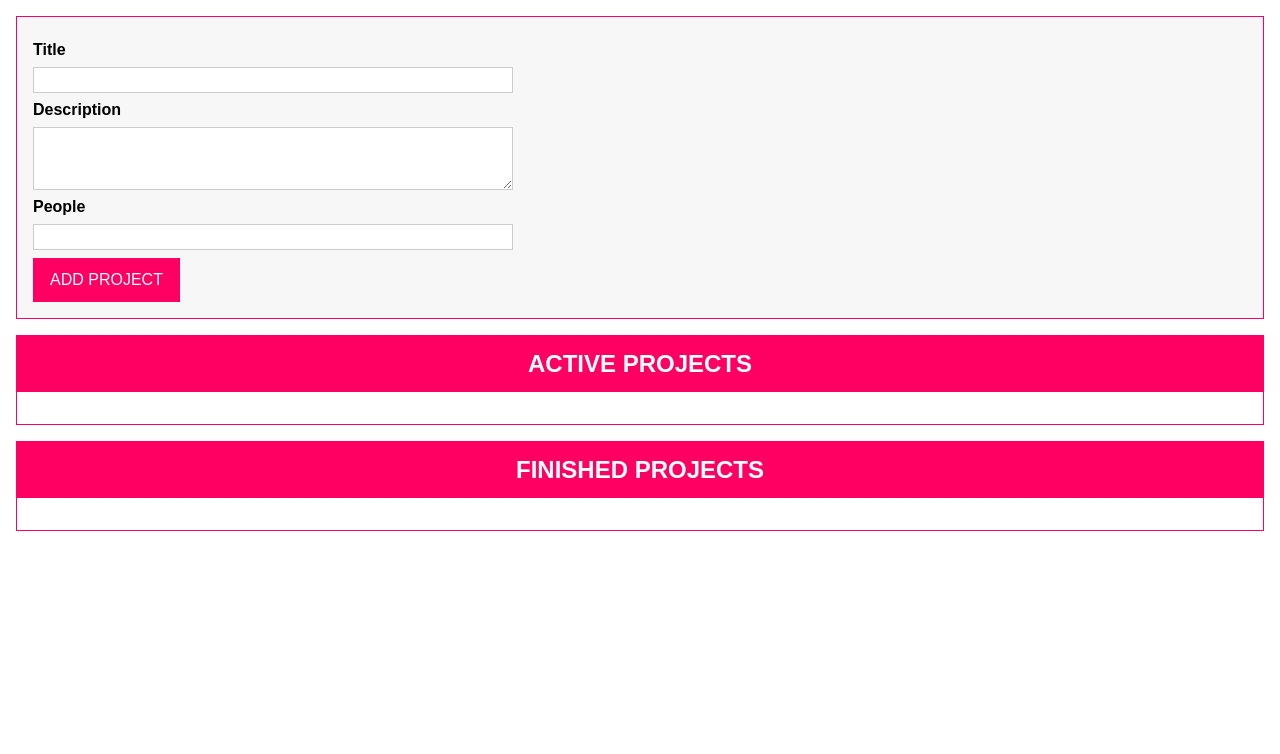
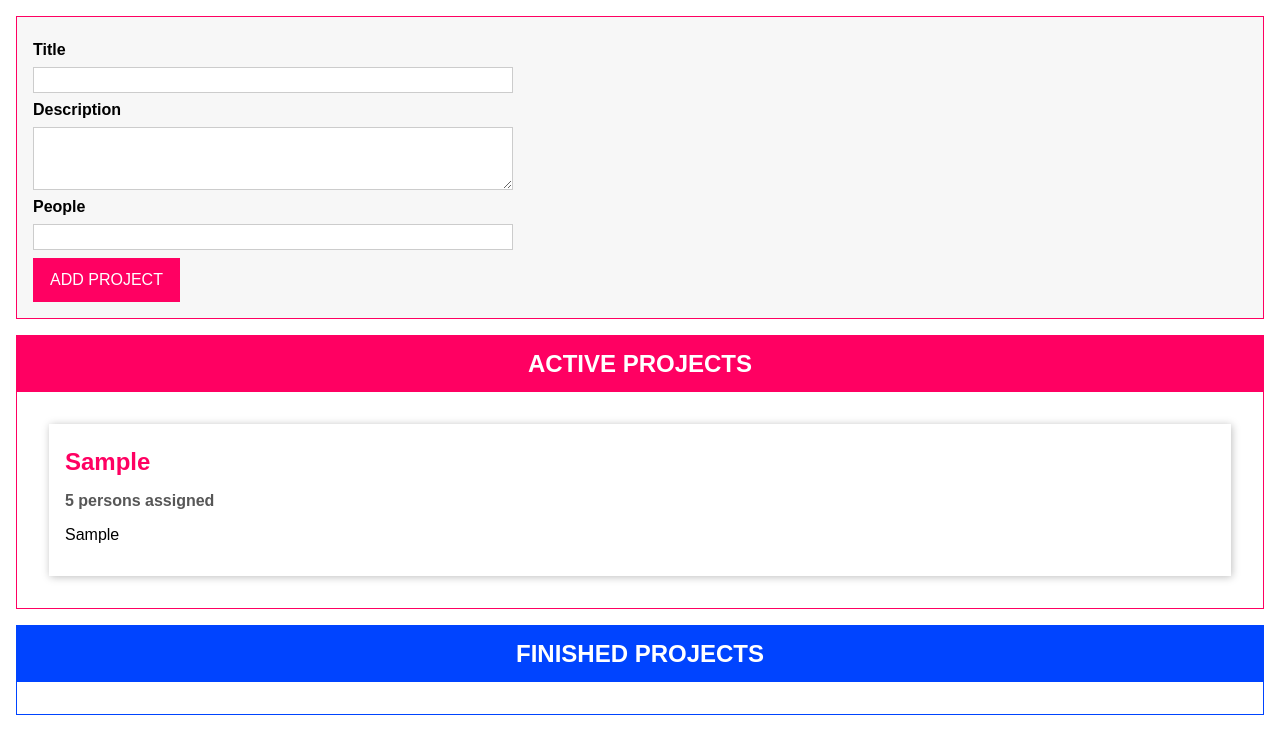
Before and after one commit to bary24/Drop-Drag, a website with bundled scripts: page index.html in a window 1280 px wide. Both pictures are taken after typing "Sample", "Sample", "5" into the empty fields and a click on the button "ADD PROJECT". Built offline with nearby package versions, Linux system fonts and the light colour scheme.

Commit message:
Adding drop and drag feature

```diff
--- a/app.css
+++ b/app.css
@@ -91,6 +91,7 @@ button:active {
 	box-shadow: 1px 1px 8px rgba(0, 0, 0, 0.26);
 	padding: 1rem;
 	margin: 1rem;
+	background: white;
 }
 
 .projects li h2 {
--- a/index.html
+++ b/index.html
@@ -27,7 +27,11 @@
 			</form>
 		</template>
 		<template id="single-project">
-      <li></li>
+			<li draggable="true">
+				<h2></h2>
+				<h3></h3>
+				<p></p>
+			</li>
 		</template>
 		<template id="project-list">
 			<section class="projects">
--- a/src/app.ts
+++ b/src/app.ts
@@ -1,4 +1,4 @@
-//an interface for the validatble input//
+//An interface for the validatble input//
 interface Validatable {
 	value: string | number;
 	required?: boolean;
@@ -6,6 +6,17 @@ interface Validatable {
 	minLength?: number;
 	max?: number;
 	min?: number;
+}
+
+interface Draggable {
+	dragStartHandler: (event: DragEvent) => void;
+	dragEndHandler: (event: DragEvent) => void;
+}
+
+interface DragTarget {
+	dragOverHandler: (event: DragEvent) => void;
+	dropHandler: (event: DragEvent) => void;
+	dragLeaveHandler: (event: DragEvent) => void;
 }
 
 //Validate function
@@ -48,9 +59,45 @@ enum ProjectStatus {
 	Active,
 	Finished,
 }
+
 //Custom type fpr listeners//
-type Listener = (projects: Project[]) => void;
-/////////////////////////////////////////////    Classes //////////////////////////////////////
+
+type Listener<T> = (projects: T[]) => void;
+
+////////////////////////////////    Classes Section ////////////////////////////////
+
+//Component base class//
+
+abstract class Component<T extends HTMLElement, U extends HTMLElement> {
+	templateElement: HTMLTemplateElement;
+	hostElement: T;
+	element: U;
+
+	constructor(
+		templateId: string,
+		hostElementId: string,
+		insertAtStart: boolean,
+		newElementId?: string
+	) {
+		this.templateElement = document.getElementById(templateId)! as HTMLTemplateElement;
+		this.hostElement = document.getElementById(hostElementId)! as T;
+
+		const importedNode = document.importNode(this.templateElement.content, true);
+		this.element = importedNode.firstElementChild! as U;
+		if (newElementId) {
+			this.element.id = newElementId;
+		}
+		this.attach(insertAtStart);
+	}
+	private attach(insertAtBeginning: boolean) {
+		this.hostElement.insertAdjacentElement(
+			insertAtBeginning ? "afterbegin" : "beforeend",
+			this.element
+		);
+	}
+	abstract config(): void;
+	abstract renderContent(): void;
+}
 
 //Project Class
 
@@ -63,16 +110,23 @@ class Project {
 		public projectStatus: ProjectStatus
 	) {}
 }
+
+//Project state base class //
+class State<T> {
+	protected listeners: Listener<T>[] = [];
+	addListener(listenerFn: Listener<T>) {
+		this.listeners.push(listenerFn);
+	}
+}
+
 //Project state class
 
-class ProjectState {
+class ProjectState extends State<Project> {
 	private static instance: ProjectState;
 	private projects: Project[] = [];
-  private listeners: Listener[] = [];
 
-  private constructor() {}
-  addListener(listenerFn: Listener) {
-    this.listeners.push(listenerFn);
+	private constructor() {
+		super();
 	}
 
 	static getInstance() {
@@ -90,7 +144,19 @@ class ProjectState {
 			numOfPeople,
 			ProjectStatus.Active
 		);
+		console.log(newProject);
+
 		this.projects.push(newProject);
+		this.updateListeners();
+	}
+	moveProject(projectId: string, newStatus: ProjectStatus) {
+		const project = this.projects.find((prj) => prj.id === projectId);
+		if (project && project.projectStatus !== newStatus) {
+			project.projectStatus = newStatus;
+		}
+		this.updateListeners();
+	}
+	private updateListeners() {
 		for (const listener of this.listeners) {
 			listener(this.projects.slice());
 		}
@@ -100,28 +166,22 @@ class ProjectState {
 const projectState = ProjectState.getInstance();
 
 //Project input class
-class ProjectInput {
-  templateElement: HTMLTemplateElement;
-  hostElement: HTMLDivElement;
-  element: HTMLFormElement;
+class ProjectInput extends Component<HTMLDivElement, HTMLFormElement> {
 	titleInputElement: HTMLInputElement;
 	descriptionInputElement: HTMLInputElement;
 	peopleInputElement: HTMLInputElement;
 	constructor() {
-    this.templateElement = document.getElementById("project-input")! as HTMLTemplateElement;
-    this.hostElement = document.getElementById("app")! as HTMLDivElement;
-    const importedNode = document.importNode(this.templateElement.content, true);
-    this.element = importedNode.firstElementChild! as HTMLFormElement;
-    this.element.id = "user-input";
+		super("project-input", "app", true, "user-input");
 		this.titleInputElement = this.element.querySelector("#title")! as HTMLInputElement;
-    this.descriptionInputElement = this.element.querySelector("#description")! as HTMLInputElement;
-    this.peopleInputElement = this.element.querySelector("#people")! as HTMLInputElement;
+		this.descriptionInputElement = this.element.querySelector(
+			"#description"
+		)! as HTMLInputElement;
+		this.peopleInputElement = this.element.querySelector(
+			"#people"
+		)! as HTMLInputElement;
 		this.config();
-    this.attach();
 	}
-  private attach() {
-    this.hostElement.insertAdjacentElement("afterbegin", this.element);
-  }
+
 	@Autobind
 	private submitHandler(event: Event) {
 		event.preventDefault();
@@ -134,9 +194,11 @@ class ProjectInput {
 
 		this.clearInput();
 	}
-  private config() {
+	public config() {
 		this.element.addEventListener("submit", this.submitHandler);
 	}
+
+	public renderContent() {}
 	private gatherUserinput(): [string, string, number] | void {
 		const title = this.titleInputElement.value;
 		const description = this.descriptionInputElement.value;
@@ -154,9 +216,13 @@ class ProjectInput {
 		const finalPeople: Validatable = {
 			value: +people,
 			max: 15,
-      min: 5,
+			min: 0,
 		};
-    if (!validate(finalTitle) || !validate(finalDescription) || !validate(finalPeople)) {
+		if (
+			!validate(finalTitle) ||
+			!validate(finalDescription) ||
+			!validate(finalPeople)
+		) {
 			alert("Invalid input value");
 			return;
 		} else {
@@ -165,6 +231,7 @@ class ProjectInput {
 			return [title, description, +people];
 		}
 	}
+
 	private clearInput() {
 		this.titleInputElement.value = "";
 		this.descriptionInputElement.value = "";
@@ -173,21 +240,55 @@ class ProjectInput {
 }
 
 ///Project List Class////
-class ProjectList {
-  templateElement: HTMLTemplateElement;
-  hostElement: HTMLDivElement;
-  element: HTMLElement;
+class ProjectList
+	extends Component<HTMLDivElement, HTMLUListElement>
+	implements DragTarget
+{
 	assignedProjects: Project[];
 
 	constructor(private type: "finished" | "active") {
-    this.templateElement = document.getElementById("project-list")! as HTMLTemplateElement;
-    this.hostElement = document.getElementById("app")! as HTMLDivElement;
+		super("project-list", "app", false, `${type}-projects`);
 		this.assignedProjects = [];
-    const importedNode = document.importNode(this.templateElement.content, true);
-    this.element = importedNode.firstElementChild! as HTMLElement;
+
+		this.config();
+		this.renderContent();
+	}
+	@Autobind
+	dragOverHandler(event: DragEvent) {
+		if (event.dataTransfer && event.dataTransfer.types[0] === "text/plain") {
+			event.preventDefault();
+			const listEl = this.element.querySelector("ul")!;
+			listEl.classList.add("droppable");
+		}
+	}
+	@Autobind
+	dropHandler(event: DragEvent) {
+		const projId = event.dataTransfer!.getData("text/plain");
+		projectState.moveProject(
+			projId,
+			this.type === "active" ? ProjectStatus.Active : ProjectStatus.Finished
+		);
+	}
+	@Autobind
+	dragLeaveHandler(_: DragEvent) {
+		const listEl = this.element.querySelector("ul")!;
+		listEl.classList.remove("droppable");
+	}
+	public renderContent() {
+		const listId = `${this.type}-projects-list`;
+		this.element.querySelector("ul")!.id = listId;
+		this.element.querySelector(
+			"h2"
+		)!.textContent = `${this.type.toUpperCase()} PROJECTS`;
+	}
+	public config() {
+		this.element.addEventListener("dragover", this.dragOverHandler);
+		this.element.addEventListener("dragleave", this.dragLeaveHandler);
+		this.element.addEventListener("drop", this.dropHandler);
+
 		projectState.addListener((projects: Project[]) => {
 			const relevantProjects = projects.filter((project) => {
-        if ((this.type = "active")) {
+				if (this.type === "active") {
 					return project.projectStatus === ProjectStatus.Active;
 				}
 				return project.projectStatus === ProjectStatus.Finished;
@@ -195,26 +296,54 @@ class ProjectList {
 			this.assignedProjects = relevantProjects;
 			this.renderProjects();
 		});
-    this.attach();
-    this.renderContent();
 	}
 
 	private renderProjects() {
-    const ListEl = document.getElementById(`${this.type}-projects-list`)! as HTMLUListElement;
-    ListEl.innerHTML = "";
+		const listEl = this.element.querySelector("ul")! as HTMLUListElement;
+
+		listEl.innerHTML = "";
+
 		for (const projItem of this.assignedProjects) {
-      const projectItem = document.createElement("li");
-      projectItem.textContent = projItem.title;
-      ListEl!.appendChild(projectItem);
+			new ProjectItem(listEl.id, projItem);
 		}
 	}
-  private attach() {
-    this.hostElement.insertAdjacentElement("beforeend", this.element);
 }
-  private renderContent() {
-    const listId = `${this.type}-projects-list`;
-    this.element.querySelector("ul")!.id = listId;
-    this.element.querySelector("h2")!.textContent = `${this.type.toUpperCase()} PROJECTS`;
+
+class ProjectItem
+	extends Component<HTMLUListElement, HTMLLIElement>
+	implements Draggable
+{
+	private project: Project;
+	get persons() {
+		if (this.project.numOfPeople === 1) {
+			return "1 person";
+		} else {
+			return `${this.project.numOfPeople} persons `;
+		}
+	}
+	constructor(hostId: string, project: Project) {
+		super("single-project", hostId, false, project.id);
+		this.project = project;
+		this.renderContent();
+		this.config();
+	}
+	@Autobind
+	dragStartHandler(event: DragEvent) {
+		event.dataTransfer!.setData("text/plain", this.project.id);
+		event.dataTransfer!.effectAllowed = "move";
+	}
+
+	dragEndHandler(_: DragEvent) {
+		console.log("dragEnd");
+	}
+	config() {
+		this.element.addEventListener("dragstart", this.dragStartHandler);
+		this.element.addEventListener("dragend", this.dragEndHandler);
+	}
+	renderContent() {
+		this.element.querySelector("h2")!.textContent = this.project.title;
+		this.element.querySelector("h3")!.textContent = this.persons + " assigned";
+		this.element.querySelector("p")!.textContent = this.project.description;
 	}
 }
 
```
Also changed, not shown: dist/app.js. Lines whose indentation alone changed are shown as unchanged.
